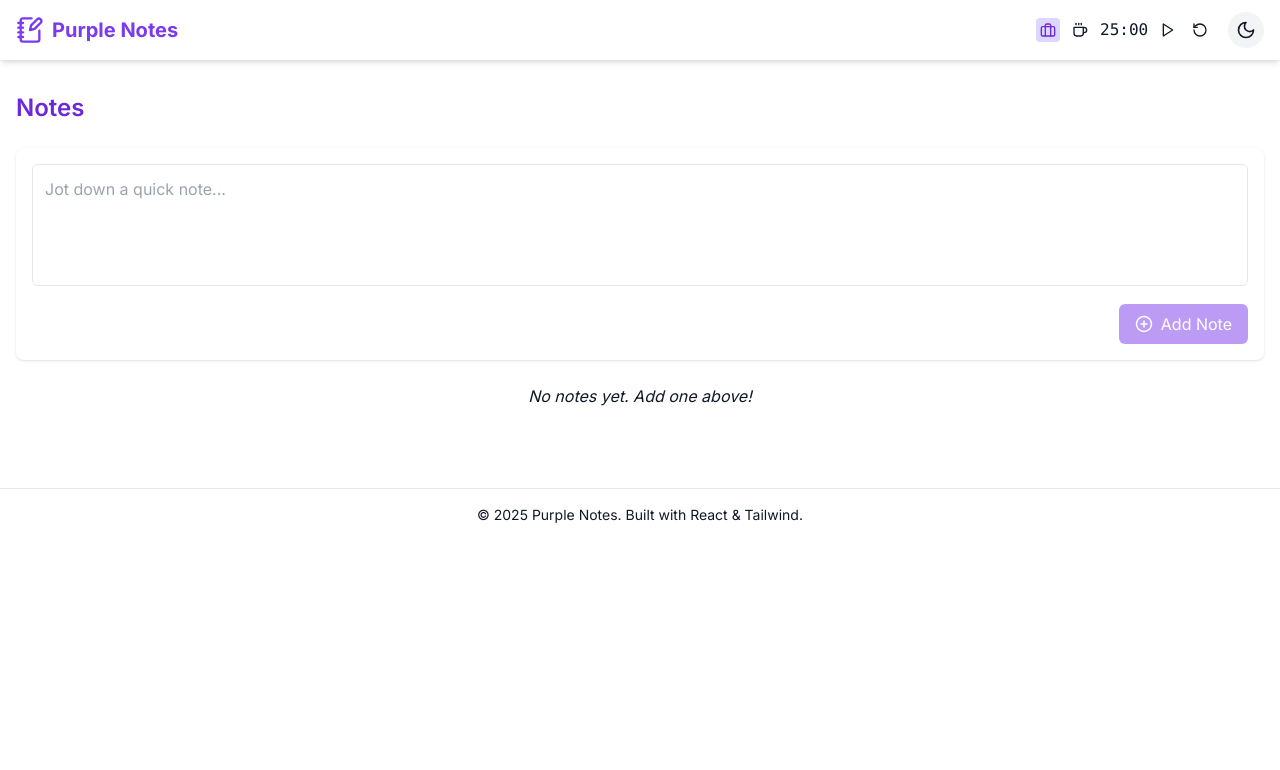
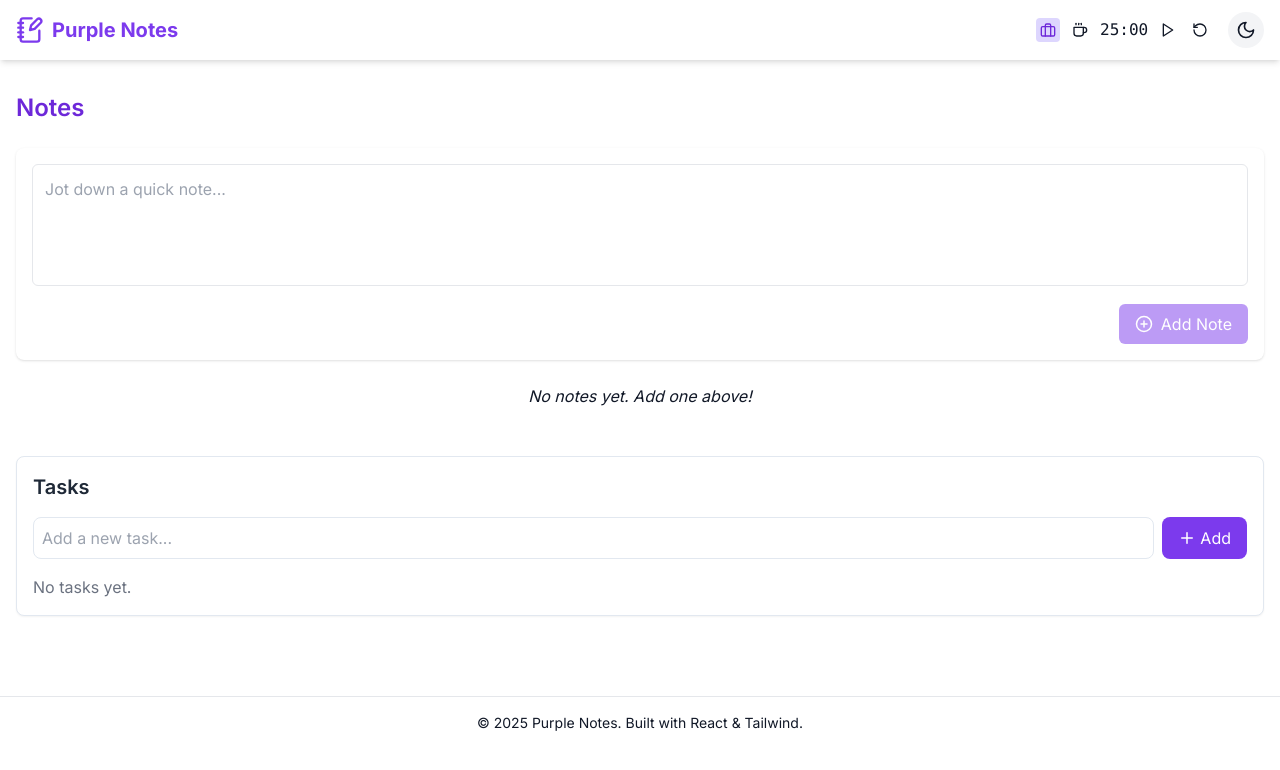
Before and after one commit to haikalllp/PurpleNotes-Bolt, a React (Vite) app: page / in a window 1280 px wide. Shown: the top 770 px of the page. Built offline with nearby package versions, Linux system fonts and the light colour scheme.

Commit message:
added tasks

```diff
--- a/src/App.tsx
+++ b/src/App.tsx
@@ -3,7 +3,7 @@ import { Sun, Moon, NotebookPen } from 'lucide-react';
 import Timer from './components/Timer';
 // Import sections when they are created
 import NotesSection from './sections/NotesSection';
-// import TasksSection from './sections/TasksSection';
+import TasksSection from './sections/Tasks/TasksSection'; // Corrected path
 // import ClipboardSection from './sections/ClipboardSection';
 
 type Theme = 'light' | 'dark';
@@ -56,7 +56,7 @@ function App() {
       <main className="container mx-auto px-4 py-8 space-y-12">
         {/* Placeholder for sections - uncomment when ready */}
         <NotesSection />
-        {/* <TasksSection /> */}
+        <TasksSection />
         {/* <ClipboardSection /> */}
 
         {/* Remove temporary content */}
--- /dev/null
+++ b/src/hooks/useLocalStorage.ts
@@ -0,0 +1,33 @@
+import { useState, useEffect } from 'react';
+
+/**
+ * Custom hook to manage state backed by localStorage.
+ * @param key The key to use in localStorage.
+ * @param initialValue The initial value if nothing is found in localStorage.
+ * @returns A stateful value, and a function to update it.
+ */
+function useLocalStorage<T>(key: string, initialValue: T): [T, React.Dispatch<React.SetStateAction<T>>] {
+  // Get stored value from localStorage or use initialValue
+  const [storedValue, setStoredValue] = useState<T>(() => {
+    try {
+      const item = window.localStorage.getItem(key);
+      return item ? JSON.parse(item) : initialValue;
+    } catch (error) {
+      console.error(`Error reading localStorage key "${key}":`, error);
+      return initialValue;
+    }
+  });
+
+  // Update localStorage whenever the state changes
+  useEffect(() => {
+    try {
+      window.localStorage.setItem(key, JSON.stringify(storedValue));
+    } catch (error) {
+      console.error(`Error setting localStorage key "${key}":`, error);
+    }
+  }, [key, storedValue]);
+
+  return [storedValue, setStoredValue];
+}
+
+export default useLocalStorage;
--- /dev/null
+++ b/src/sections/Tasks/AddTaskForm.tsx
@@ -0,0 +1,39 @@
+import React, { useState } from 'react';
+import { Plus } from 'lucide-react'; // Icon for the add button
+
+interface AddTaskFormProps {
+  onAddTask: (text: string) => void;
+}
+
+const AddTaskForm: React.FC<AddTaskFormProps> = ({ onAddTask }) => {
+  const [taskText, setTaskText] = useState('');
+
+  const handleSubmit = (e: React.FormEvent) => {
+    e.preventDefault();
+    if (taskText.trim()) {
+      onAddTask(taskText.trim());
+      setTaskText(''); // Clear input after adding
+    }
+  };
+
+  return (
+    <form onSubmit={handleSubmit} className="flex space-x-2 mb-4">
+      <input
+        type="text"
+        value={taskText}
+        onChange={(e) => setTaskText(e.target.value)}
+        placeholder="Add a new task..."
+        className="flex-grow p-2 border rounded-lg focus:ring-2 focus:ring-purple-500 focus:outline-none dark:bg-gray-700 dark:border-gray-600 dark:text-gray-200 dark:placeholder-gray-400"
+      />
+      <button
+        type="submit"
+        className="bg-purple-600 text-white px-4 py-2 rounded-lg hover:bg-purple-700 focus:outline-none focus:ring-2 focus:ring-purple-500 focus:ring-offset-2 dark:focus:ring-offset-gray-800 flex items-center"
+        disabled={!taskText.trim()}
+      >
+        <Plus size={18} className="mr-1" /> Add
+      </button>
+    </form>
+  );
+};
+
+export default AddTaskForm;
--- /dev/null
+++ b/src/sections/Tasks/TaskItem.tsx
@@ -0,0 +1,36 @@
+import React from 'react';
+import { Task } from '../../types'; // Import the Task type
+import { Trash2 } from 'lucide-react'; // Import an icon for delete
+
+interface TaskItemProps {
+  task: Task;
+  onToggle: (id: number) => void;
+  onDelete: (id: number) => void;
+}
+
+const TaskItem: React.FC<TaskItemProps> = ({ task, onToggle, onDelete }) => {
+  return (
+    <div className={`flex items-center justify-between p-2 rounded ${task.completed ? 'bg-green-100 dark:bg-green-900' : 'bg-gray-100 dark:bg-gray-700'}`}>
+      <div className="flex items-center space-x-2">
+        <input
+          type="checkbox"
+          checked={task.completed}
+          onChange={() => onToggle(task.id)}
+          className="form-checkbox h-5 w-5 text-purple-600 rounded focus:ring-purple-500 dark:focus:ring-offset-gray-800"
+        />
+        <span className={`text-gray-800 dark:text-gray-200 ${task.completed ? 'line-through text-gray-500 dark:text-gray-400' : ''}`}>
+          {task.text}
+        </span>
+      </div>
+      <button
+        onClick={() => onDelete(task.id)}
+        className="text-red-500 hover:text-red-700 dark:hover:text-red-400 p-1 rounded focus:outline-none focus:ring-2 focus:ring-red-500 focus:ring-offset-2 dark:focus:ring-offset-gray-800"
+        aria-label={`Delete task ${task.text}`}
+      >
+        <Trash2 size={18} />
+      </button>
+    </div>
+  );
+};
+
+export default TaskItem;
--- /dev/null
+++ b/src/sections/Tasks/TasksSection.tsx
@@ -0,0 +1,55 @@
+import React from 'react';
+import { Task } from '../../types'; // Import Task type
+import useLocalStorage from '../../hooks/useLocalStorage'; // Import useLocalStorage hook
+import TaskItem from './TaskItem'; // Import TaskItem component
+import AddTaskForm from './AddTaskForm'; // Import AddTaskForm component
+
+const TASKS_STORAGE_KEY = 'purple-notes-tasks';
+
+const TasksSection: React.FC = () => {
+  // Use useLocalStorage hook to manage tasks state
+  const [tasks, setTasks] = useLocalStorage<Task[]>(TASKS_STORAGE_KEY, []);
+
+  const addTask = (text: string) => {
+    // Implement adding a new task
+    const newTask: Task = { id: Date.now(), text, completed: false };
+    setTasks([...tasks, newTask]);
+  };
+
+  const toggleTask = (id: number) => {
+    // Implement toggling task completion
+    setTasks(tasks.map(task =>
+      task.id === id ? { ...task, completed: !task.completed } : task
+    ));
+  };
+
+  const deleteTask = (id: number) => {
+    // Implement deleting a task
+    setTasks(tasks.filter(task => task.id !== id));
+  };
+
+  return (
+    <section className="p-4 border rounded-lg shadow-sm bg-white dark:bg-gray-800">
+      <h2 className="text-xl font-semibold mb-4 text-gray-800 dark:text-gray-200">Tasks</h2>
+      {/* Add AddTaskForm component */}
+      <AddTaskForm onAddTask={addTask} />
+      <div className="mt-4 space-y-2">
+        {/* Map over tasks and render TaskItem components */}
+        {tasks.length === 0 ? (
+          <p className="text-gray-500 dark:text-gray-400">No tasks yet.</p>
+        ) : (
+          tasks.map(task => (
+            <TaskItem
+              key={task.id}
+              task={task}
+              onToggle={toggleTask}
+              onDelete={deleteTask}
+            />
+          ))
+        )}
+      </div>
+    </section>
+  );
+};
+
+export default TasksSection;
--- /dev/null
+++ b/src/types/index.ts
@@ -0,0 +1,30 @@
+/**
+ * Represents a single task item.
+ */
+export interface Task {
+  id: number; // Unique identifier for the task
+  text: string; // The content of the task
+  completed: boolean; // Whether the task is marked as done
+}
+
+/**
+ * Represents a single note item.
+ */
+export interface Note {
+  id: string; // Unique identifier
+  title: string; // Optional title
+  content: string; // Main content
+  reminderEnabled: boolean; // Is reminder set?
+  reminderDateTime: string; // ISO string for reminder time, empty if not enabled
+  createdAt: string; // ISO string for creation time
+}
+
+/**
+ * Represents a single clipboard item.
+ */
+// Placeholder for ClipboardItem type if needed later
+// export interface ClipboardItem {
+//   id: number;
+//   text: string;
+//   copiedAt: string;
+// }
```
